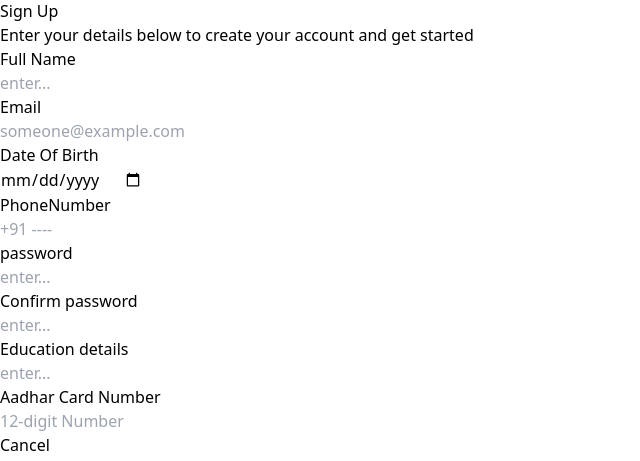
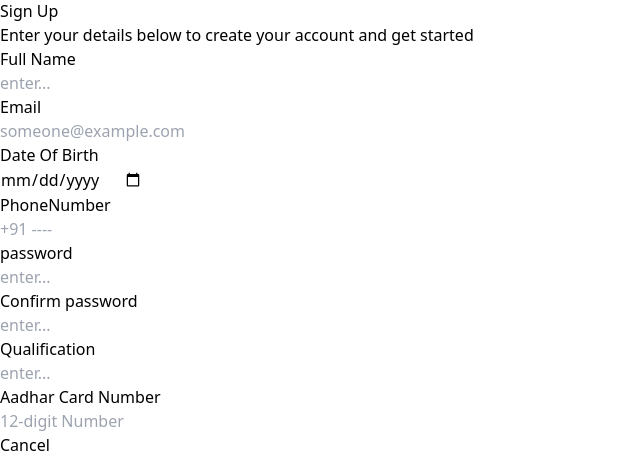
Before and after one commit to Keerthimanambakam/GOVolunteer, a React (Vite) app: page / in a window 1280 px wide. Both pictures are taken after a click on the button "Open Modal". Shown: the part 383-844 px from the top of the page, without its empty margins (0-640 px from the left). Built offline with nearby package versions, Linux system fonts and the light colour scheme.

Commit message:
Update Modal.jsx. added names

```diff
--- a/src/Modal.jsx
+++ b/src/Modal.jsx
@@ -4,6 +4,32 @@ import { motion } from "framer-motion";
 export const Modal = (props) => {
     const clickHandler = () => {
         props.onClose(false);
+    }
+    const submitHandler = async(event) => {
+        event.preventDefault();
+        const data= new FormData(event.target);
+        const formData = {
+            FullName: data.get("FullName"),
+            Email: data.get("Email"),
+            DOB: data.get("DOB"),
+            Number: data.get("Number"),
+            password: data.get("password"),
+            confirmPassword: data.get("confirmPassword"),
+            Qualification: data.get("Qualification"),
+            aadhar: data.get("aadhar")
+        };
+        const response = await fetch("http://localhost:3000/getData",{
+            method:"post",
+            body:JSON.stringify(formData),
+            headers:{
+                "Content-Type":"application/json"
+            }
+        })
+        if(!response.ok){
+            console.log("Unable to post data");
+        }else{
+        console.log("Posted data");
+        }
     }
     return(
         <div className="fixed inset-0 bg-black bg-opacity-30 backdrop-blur-sm flex items-center justify-center gap-3">
@@ -15,38 +41,39 @@ export const Modal = (props) => {
                 <img src={Logo} alt="logo" className="w-25 h-20 my-2 mx-3"/>
                 <h1 className="mx-3 font-bold font-sans text-2xl">Sign Up</h1>
                 <span className="font-extralight">Enter your details below to create your account and get started</span>
+                <form method="POST" onSubmit={submitHandler}>
                 <div className="grid grid-cols-2 gap-4">
                     <div>
                     <label htmlFor="Full Name" className="font-light mx-1">Full Name</label><br/>
-                    <input type="text" required placeholder="enter..." className="px-3 h-[33px] mx-1 rounded-sm shadow border-slate-100 border-2"/>
+                    <input type="text" name="FullName"required placeholder="enter..." className="px-3 h-[33px] mx-1 rounded-sm shadow border-slate-100 border-2"/>
                     </div>
                     <div>
                     <label htmlFor="email" className="font-light mx-1">Email</label><br/>
-                    <input type="email"  placeholder="someone@example.com" className="w-[90%] h-[33px] mx-1 rounded-sm shadow border-slate-100 border-2"/>
+                    <input type="email"  name="Email" placeholder="someone@example.com" className="w-[90%] h-[33px] mx-1 rounded-sm shadow border-slate-100 border-2"/>
                     </div>
                     <div>
                     <label htmlFor="Date of Birth" className="font-light mx-1">Date Of Birth</label><br/>
-                    <input type="date" required  className="w-[90%] h-[33px] mx-1 rounded-sm shadow border-slate-100 border-2"/>
+                    <input type="date" required  name="DOB" className="w-[90%] h-[33px] mx-1 rounded-sm shadow border-slate-100 border-2"/>
                     </div>
                     <div>
                     <label htmlFor="PhoneNumber" className="font-light mx-1">PhoneNumber</label><br/>
-                    <input  required placeholder="+91 ----" className="w-[90%] h-[33px] mx-1 rounded-sm shadow border-slate-100 border-2"/>
+                    <input  required placeholder="+91 ----" name="Number" className="w-[90%] h-[33px] mx-1 rounded-sm shadow border-slate-100 border-2"/>
                     </div>
                     <div>
                     <label htmlFor="password" className="font-light mx-1">password</label><br/>
-                    <input type="password" required placeholder="enter..." className="w-[90%] h-[33px] mx-1 rounded-sm shadow border-slate-100 border-2"/>
+                    <input type="password" required placeholder="enter..." name="password" className="w-[90%] h-[33px] mx-1 rounded-sm shadow border-slate-100 border-2"/>
                     </div>
                     <div>
                     <label htmlFor="password" className="font-light mx-1">Confirm password</label><br/>
-                    <input type="password" required placeholder="enter..." className="w-[90%] h-[33px] mx-1 rounded-sm shadow border-slate-100 border-2"/>
+                    <input type="password" required placeholder="enter..." name="confirmPassword" className="w-[90%] h-[33px] mx-1 rounded-sm shadow border-slate-100 border-2"/>
                     </div>
                     <div>
-                    <label htmlFor="details" className="font-light mx-1">Education details</label><br/>
-                    <input type="Education details" required placeholder="enter..." className="w-[90%] h-[33px] mx-1 rounded-sm shadow border-slate-100 border-2"/>
+                    <label htmlFor="details" className="font-light mx-1">Qualification</label><br/>
+                    <input type="Education details" name="Qualification" required placeholder="enter..." className="w-[90%] h-[33px] mx-1 rounded-sm shadow border-slate-100 border-2"/>
                     </div>
                     <div>
                     <label htmlFor="Aadhar Card Number" className="font-light mx-1">Aadhar Card Number</label><br/>
-                    <input type="number" required placeholder="12-digit Number" className="w-[90%] h-[33px] mx-1 rounded-sm shadow border-slate-100 border-2"/>
+                    <input type="number" required placeholder="12-digit Number" name="aadhar" className="w-[90%] h-[33px] mx-1 rounded-sm shadow border-slate-100 border-2"/>
                     </div>
                     <div>
                         <button onClick={clickHandler} className="mx-6 my-2 w-[90%] p-2 text-center text-black bg-slate-100 rounded-xl font-sans hover:bg-slate-50">Cancel</button>
@@ -55,6 +82,7 @@ export const Modal = (props) => {
                         <button  className=" my-2 w-[90%] p-2 text-center text-black bg-blue-500 rounded-xl font-sans hover:bg-blue-400">SignUp</button>
                     </div>
                 </div>
+                </form>
             </motion.div>
         </div>
     );
```
